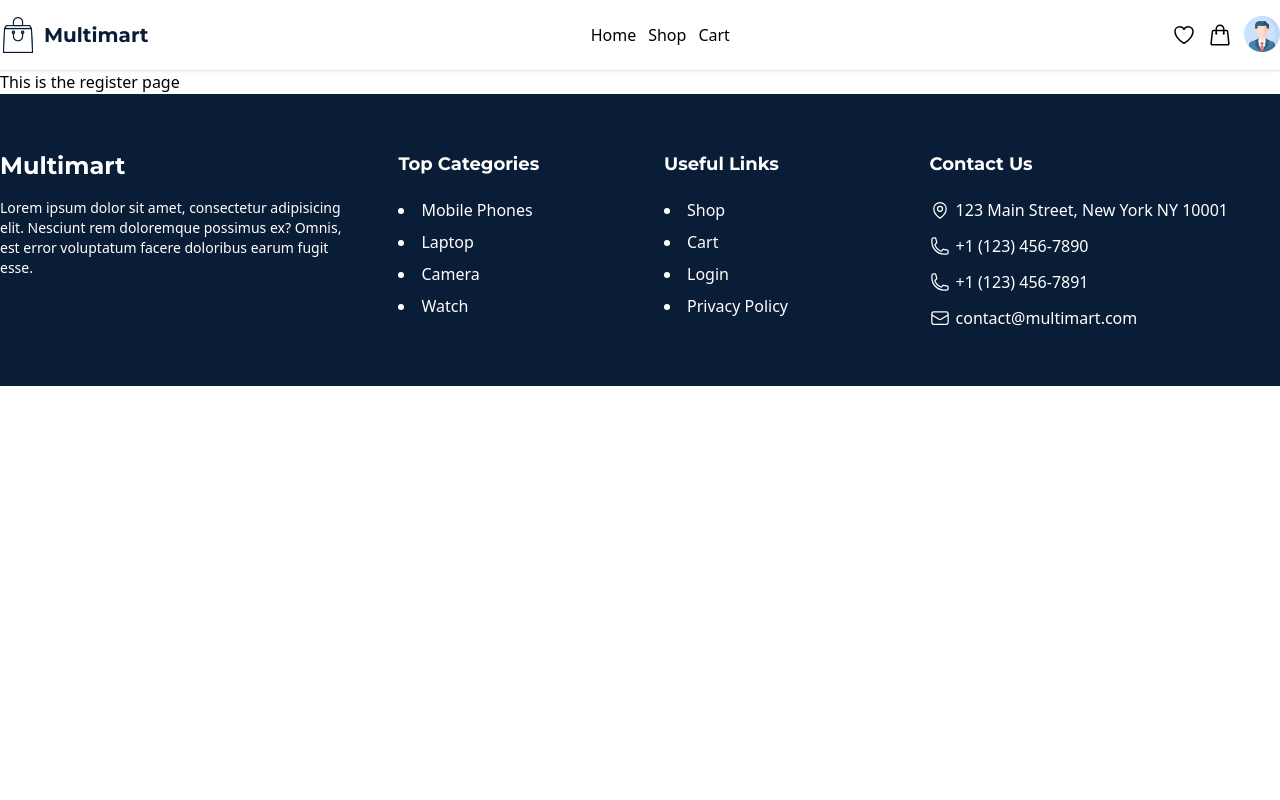
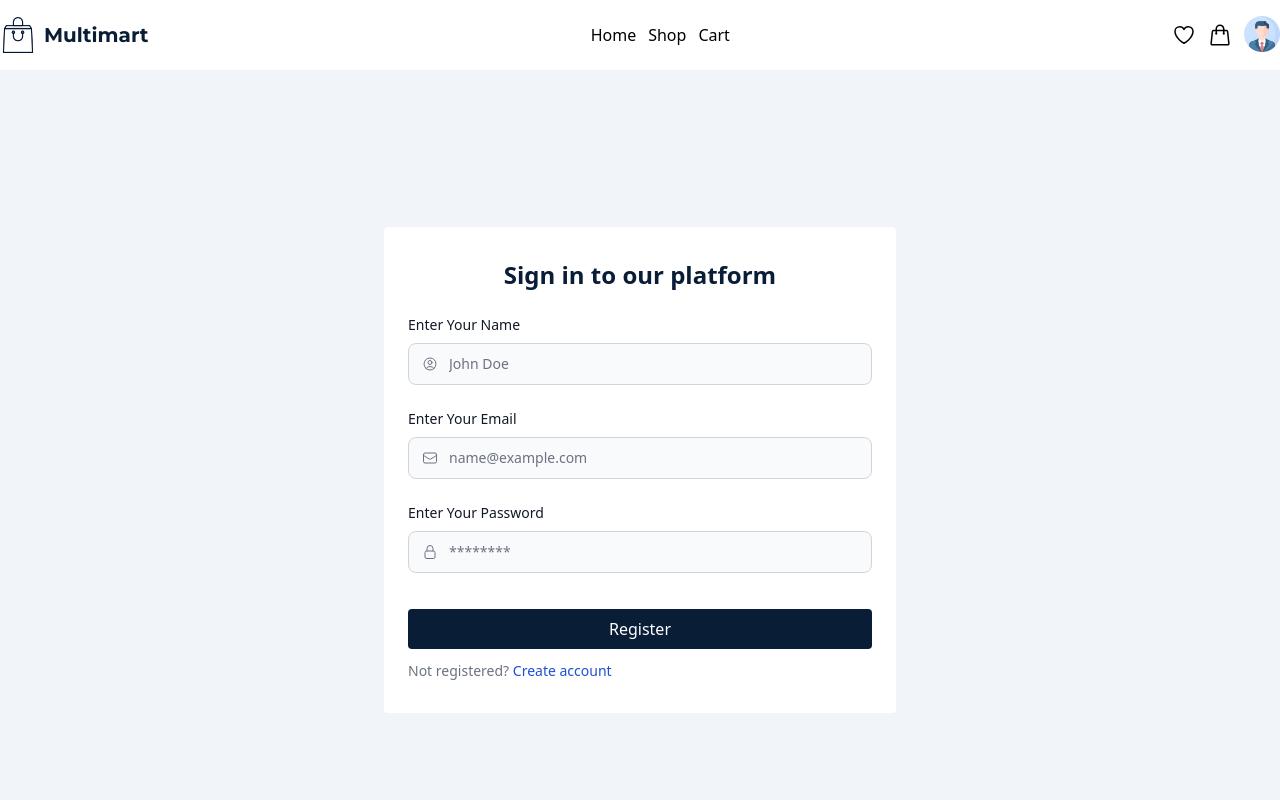
Before and after one commit to creativehimel/Multimart-vue-ecommerce, a Vue app: page /register in a window 1280 px wide. Shown: the top 800 px of the page. Built offline with nearby package versions, Linux system fonts and the light colour scheme.

Commit message:
Register page ui completed

```diff
--- a/src/views/Register.vue
+++ b/src/views/Register.vue
@@ -1,8 +1,124 @@
 <script setup></script>
 <template>
-  <div>
-    <h1>This is the register page</h1>
-  </div>
+  <section class="bg-slate-100 h-screen flex items-center justify-center">
+    <div class="bg-white px-6 max-w-lg w-full py-8 rounded">
+      <form action="">
+        <h5
+          class="text-2xl text-center font-[700] text-primary dark:text-white"
+        >
+          Sign in to our platform
+        </h5>
+        <div class="my-6">
+          <label
+            for="name"
+            class="block mb-2 text-sm font-medium text-gray-900 dark:text-white"
+            >Enter Your Name</label
+          >
+          <div class="relative">
+            <div
+              class="absolute inset-y-0 left-0 flex items-center pl-3.5 pointer-events-none"
+            >
+              <svg
+                xmlns="http://www.w3.org/2000/svg"
+                fill="none"
+                viewBox="0 0 24 24"
+                stroke-width="1.5"
+                stroke="currentColor"
+                class="w-4 h-4 text-gray-500 dark:text-gray-400"
+              >
+                <path
+                  stroke-linecap="round"
+                  stroke-linejoin="round"
+                  d="M17.982 18.725A7.488 7.488 0 0012 15.75a7.488 7.488 0 00-5.982 2.975m11.963 0a9 9 0 10-11.963 0m11.963 0A8.966 8.966 0 0112 21a8.966 8.966 0 01-5.982-2.275M15 9.75a3 3 0 11-6 0 3 3 0 016 0z"
+                />
+              </svg>
+            </div>
+            <input
+              type="text"
+              id="name"
+              class="bg-gray-50 border border-gray-300 text-gray-900 text-sm rounded-lg focus:ring-blue-500 focus:border-blue-500 block w-full pl-10 p-2.5 dark:bg-gray-700 dark:border-gray-600 dark:placeholder-gray-400 dark:text-white dark:focus:ring-blue-500 dark:focus:border-blue-500"
+              placeholder="John Doe"
+            />
+          </div>
+        </div>
+        <div class="my-6">
+          <label
+            for="email"
+            class="block mb-2 text-sm font-medium text-gray-900 dark:text-white"
+            >Enter Your Email</label
+          >
+          <div class="relative">
+            <div
+              class="absolute inset-y-0 left-0 flex items-center pl-3.5 pointer-events-none"
+            >
+              <svg
+                xmlns="http://www.w3.org/2000/svg"
+                fill="none"
+                viewBox="0 0 24 24"
+                stroke-width="1.5"
+                stroke="currentColor"
+                class="w-4 h-4 text-gray-500 dark:text-gray-400"
+              >
+                <path
+                  stroke-linecap="round"
+                  stroke-linejoin="round"
+                  d="M21.75 6.75v10.5a2.25 2.25 0 01-2.25 2.25h-15a2.25 2.25 0 01-2.25-2.25V6.75m19.5 0A2.25 2.25 0 0019.5 4.5h-15a2.25 2.25 0 00-2.25 2.25m19.5 0v.243a2.25 2.25 0 01-1.07 1.916l-7.5 4.615a2.25 2.25 0 01-2.36 0L3.32 8.91a2.25 2.25 0 01-1.07-1.916V6.75"
+                />
+              </svg>
+            </div>
+            <input
+              type="email"
+              id="email"
+              class="bg-gray-50 border border-gray-300 text-gray-900 text-sm rounded-lg focus:ring-blue-500 focus:border-blue-500 block w-full pl-10 p-2.5 dark:bg-gray-700 dark:border-gray-600 dark:placeholder-gray-400 dark:text-white dark:focus:ring-blue-500 dark:focus:border-blue-500"
+              placeholder="name@example.com"
+            />
+          </div>
+        </div>
+        <div class="my-6">
+          <label
+            for="password"
+            class="block mb-2 text-sm font-medium text-gray-900 dark:text-white"
+            >Enter Your Password</label
+          >
+          <div class="relative">
+            <div
+              class="absolute inset-y-0 left-0 flex items-center pl-3.5 pointer-events-none"
+            >
+              <svg
+                xmlns="http://www.w3.org/2000/svg"
+                fill="none"
+                viewBox="0 0 24 24"
+                stroke-width="1.5"
+                stroke="currentColor"
+                class="w-4 h-4 text-gray-500 dark:text-gray-400"
+              >
+                <path
+                  stroke-linecap="round"
+                  stroke-linejoin="round"
+                  d="M16.5 10.5V6.75a4.5 4.5 0 10-9 0v3.75m-.75 11.25h10.5a2.25 2.25 0 002.25-2.25v-6.75a2.25 2.25 0 00-2.25-2.25H6.75a2.25 2.25 0 00-2.25 2.25v6.75a2.25 2.25 0 002.25 2.25z"
+                />
+              </svg>
+            </div>
+            <input
+              type="password"
+              id="password"
+              class="bg-gray-50 border border-gray-300 text-gray-900 text-sm rounded-lg focus:ring-blue-500 focus:border-blue-500 block w-full pl-10 p-2.5 dark:bg-gray-700 dark:border-gray-600 dark:placeholder-gray-400 dark:text-white dark:focus:ring-blue-500 dark:focus:border-blue-500"
+              placeholder="********"
+            />
+          </div>
+        </div>
+        <button class="bg-primary text-white py-2 px-4 rounded w-full mt-3">
+          Register
+        </button>
+        <div class="text-sm font-medium text-gray-500 dark:text-gray-300 mt-3">
+          Not registered?
+          <RouterLink to="/register" class="text-blue-700 hover:underline"
+            >Create account</RouterLink
+          >
+        </div>
+      </form>
+    </div>
+  </section>
 </template>
 
 <style scoped></style>
```
